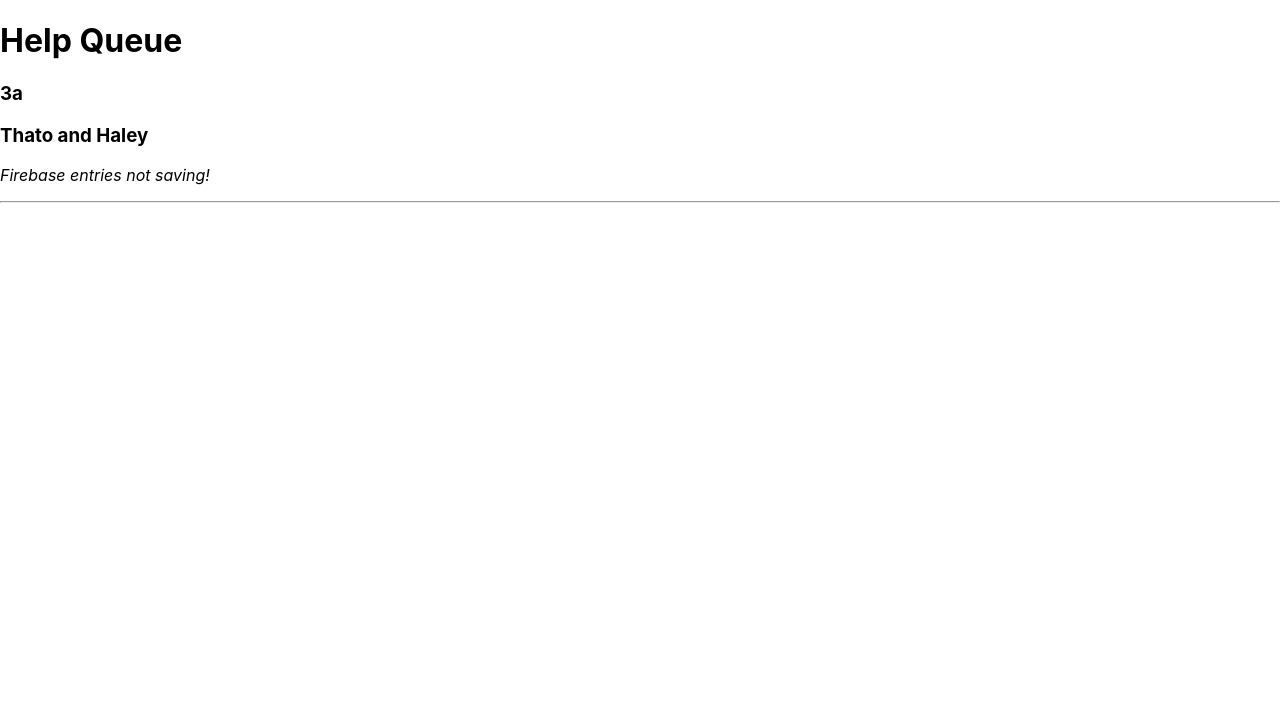
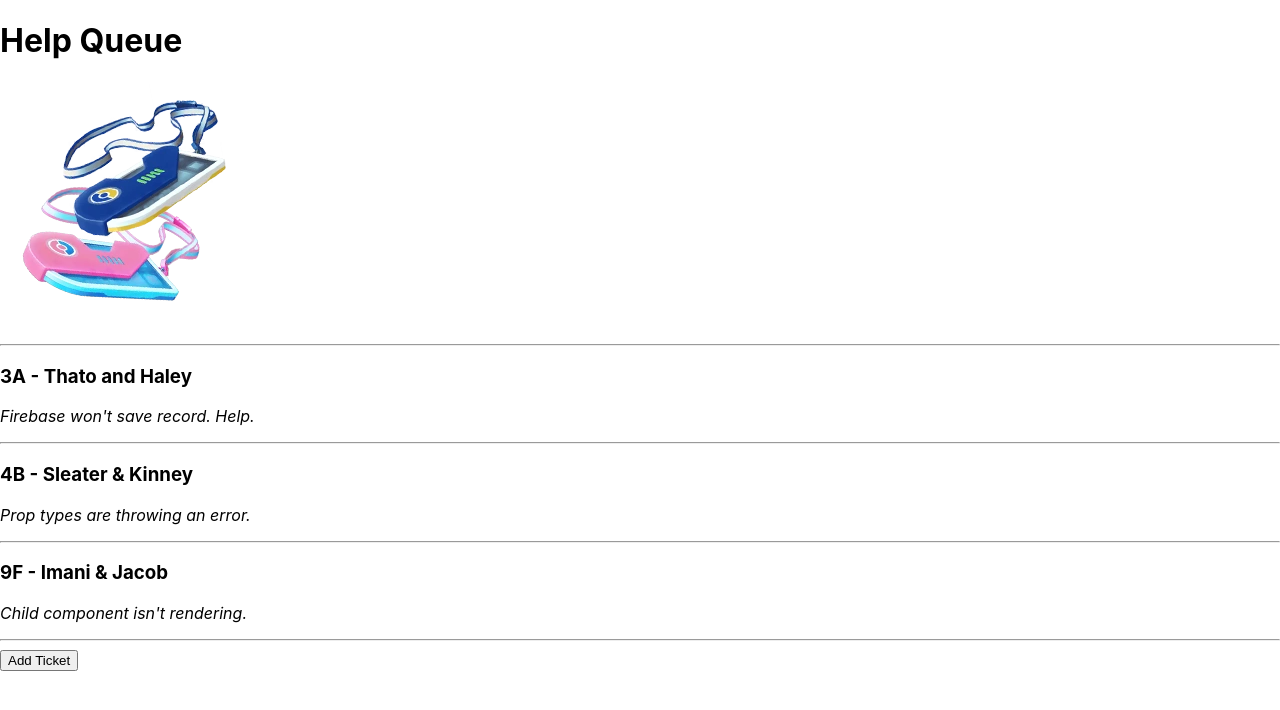
Before and after one commit to zperez0/help-queue, a React (Create React App) app: page / in a window 1280 px wide. Shown: the top 710 px of the page. Built offline with nearby package versions, Linux system fonts and the light colour scheme.

Commit message:
add TicketControl

```diff
--- a/src/components/App.js
+++ b/src/components/App.js
@@ -1,16 +1,12 @@
 import React from "react";
+import Header from "./Header";
+import TicketControl from "./TicketControl";
 
 function App(){
-  const name = "Thato";
-  const name2 = "Haley";
   return (
     <React.Fragment>
-      <h1>Help Queue</h1>
-      <h3>3a</h3>
-      <h3>{name} and {name2}</h3>
-      <p><em>Firebase entries not saving!</em></p>
-      {/* This is a JSX comment. */}
-      <hr/>
+      <Header />
+      <TicketControl />
     </React.Fragment>
   );
 }
```
